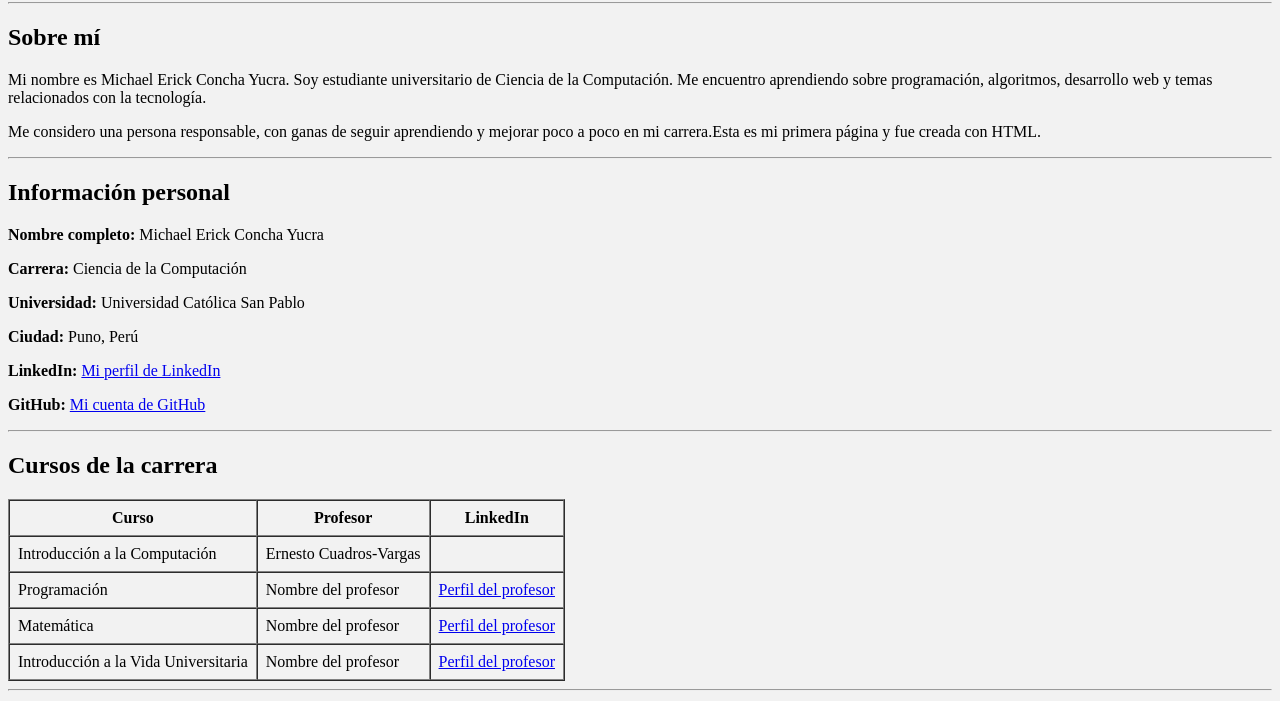
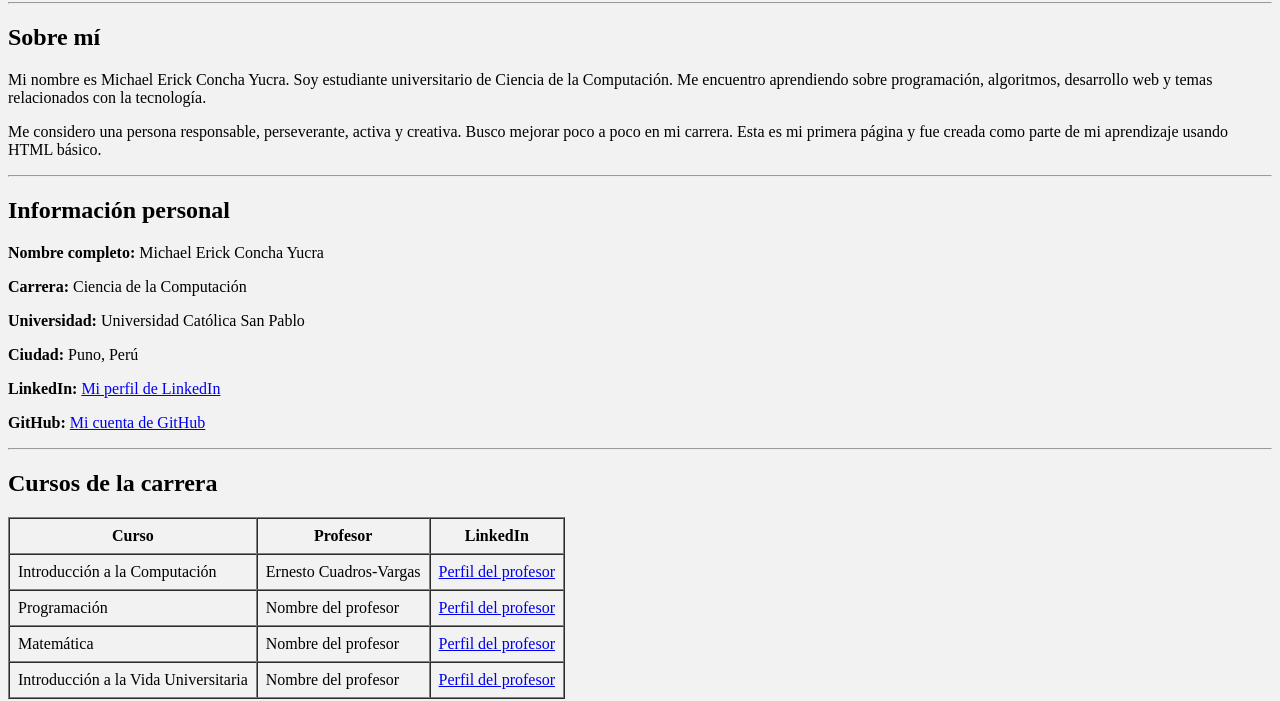
Before and after one commit to michael-boom/michael-erick-concha-yucra, a plain HTML site: page index.html in a window 1280 px wide. Shown: the part 111-812 px from the top of the page. Drawn offline with Linux system fonts and the light colour scheme.

Commit message:
Update index.html

```diff
--- a/index.html
+++ b/index.html
@@ -22,8 +22,8 @@
     </p>
 
     <p>
-        Me considero una persona responsable, con ganas de seguir aprendiendo y
-        mejorar poco a poco en mi carrera.Esta es mi primera página y fue creada con HTML.
+        Me considero una persona responsable, perseverante, activa y creativa. Busco mejorar poco a poco en mi carrera.
+        Esta es mi primera página y fue creada como parte de mi aprendizaje usando HTML básico.
     </p>
 
     <hr>
@@ -37,7 +37,7 @@
 
     <p>
         <b>LinkedIn:</b>
-        <a href="PEGA_AQUI_TU_LINKEDIN">Mi perfil de LinkedIn</a>
+        <a href="https://www.linkedin.com/in/michael-erick-concha-yucra-1391a3414/">Mi perfil de LinkedIn</a>
     </p>
 
     <p>
@@ -61,7 +61,7 @@
             <td>Ernesto Cuadros-Vargas</td>
             <td>
                 <a href="https://www.linkedin.com/in/ecuadrosv/">
-
+                    Perfil del profesor
                 </a>
             </td>
         </tr>
```
